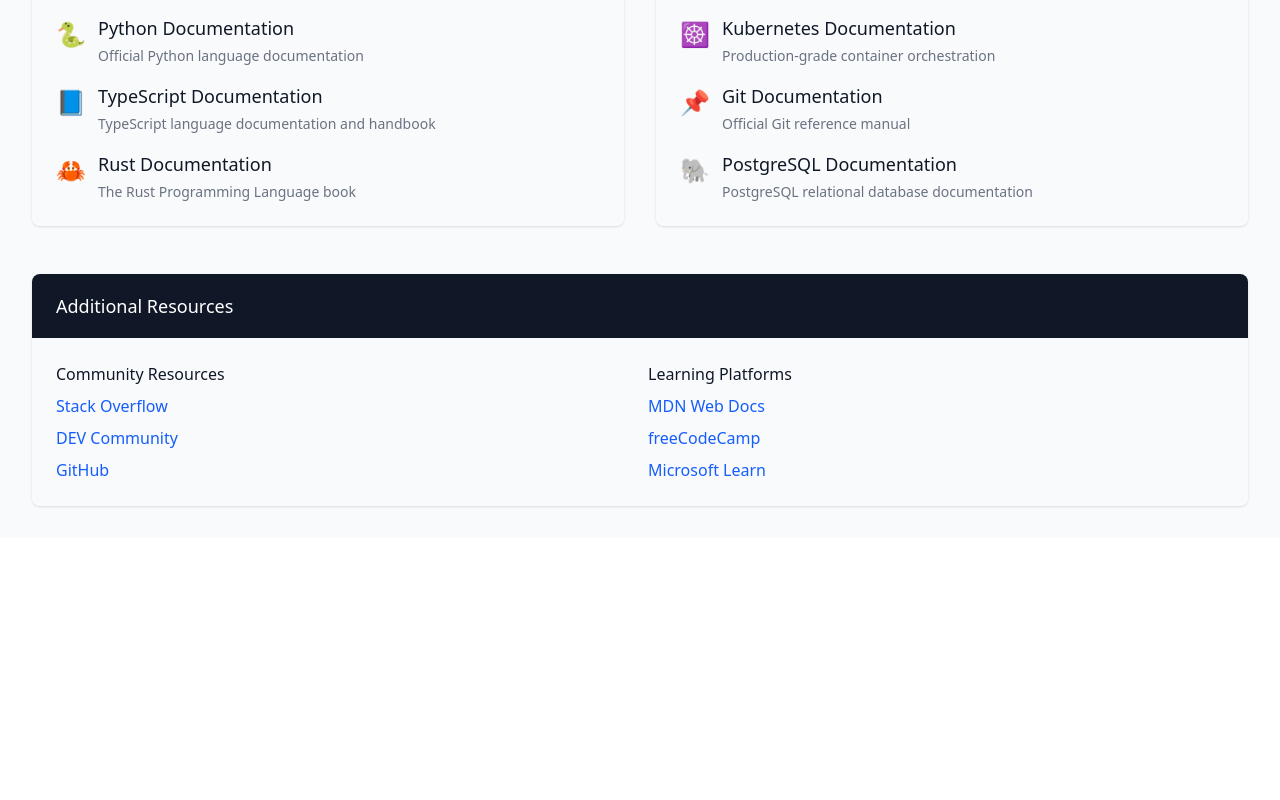
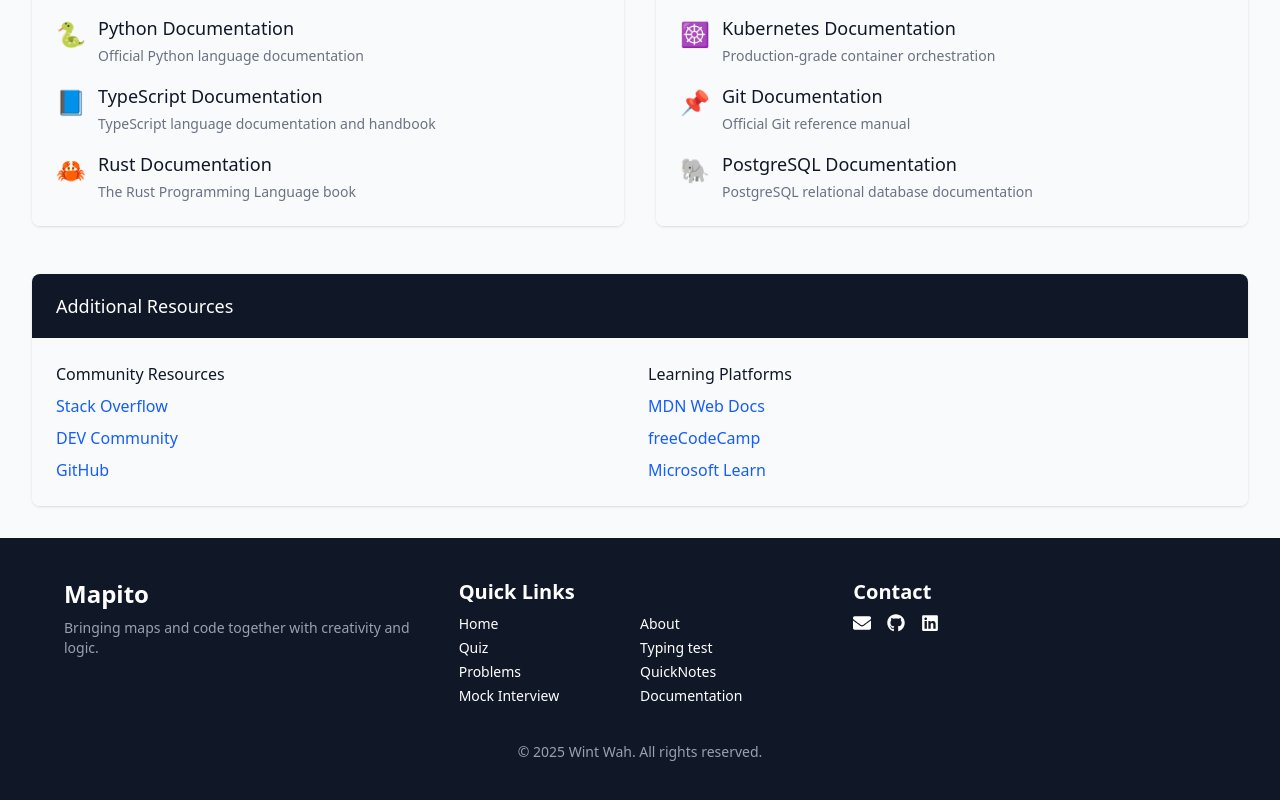
Before and after one commit to wintwah243/Mapito, a React (Vite) app in the folder mapito/: page /documentation in a window 1280 px wide. Shown: the part 806-1606 px from the top of the page. Before the commit the page ends 1344 px from the top, so only its background shows below. Built offline with nearby package versions, Linux system fonts and the light colour scheme.

Commit message:
add footer

```diff
--- a/mapito/src/components/Documentation.jsx
+++ b/mapito/src/components/Documentation.jsx
@@ -1,5 +1,6 @@
 import React from 'react';
 import Navbar from './Navbar';
+import Footer from './Footer';
 
 const Documentation = () => {
   // Categories of documentation links
@@ -123,6 +124,7 @@ const Documentation = () => {
   ];
 
   return (
+    <section>
     <div className="min-h-screen bg-gray-50 py-8 px-4 sm:px-6 lg:px-8 mt-18">
         <Navbar />
       <div className="max-w-7xl mx-auto">
@@ -224,6 +226,9 @@ const Documentation = () => {
         </div>
       </div>
     </div>
+    {/*  footer section */}
+    <Footer />
+  </section>
   );
 };
 
```
